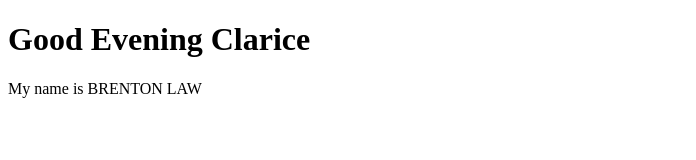
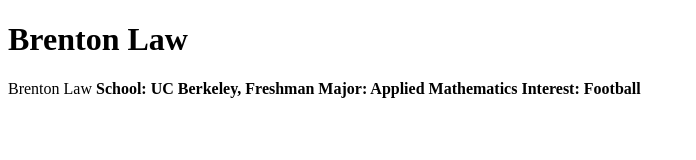
Before and after one commit to brtnlaw/brtnlaw.github.io, a plain HTML site: page index.html in a window 1280 px wide. Shown: the whole page, without its empty margins (0-696 px from the left). Drawn offline with Linux system fonts and the light colour scheme.

Commit message:
Added info about self

```diff
--- a/index.html
+++ b/index.html
@@ -8,10 +8,16 @@
 </head>
 <body>
 	<h1>
-		Good Evening Clarice
+		Brenton Law
 	</h1>
 	<p>
-		My name is BRENTON LAW
+		Brenton Law
+		<b>
+		School: UC Berkeley, Freshman
+		<b>
+		Major: Applied Mathematics
+		<b>
+		Interest: Football
 	</p>
 </body>
 
```
